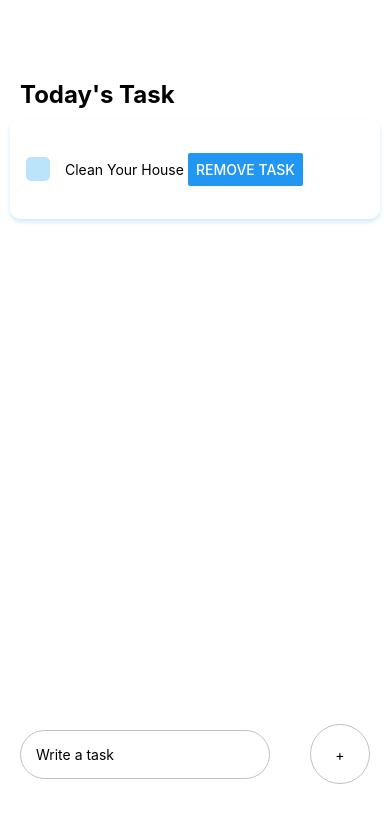
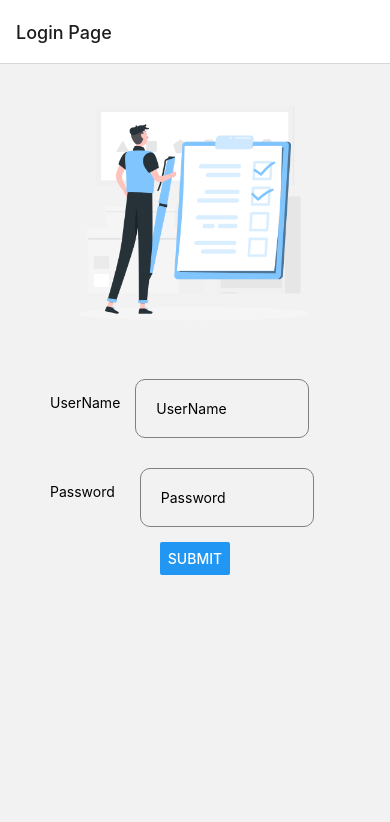
Before and after one commit to baosphoa0403/ReactNativeToDoList, a React Native app: screen / in a window 390 px wide. Shown: the top 822 px of the page. Built offline with nearby package versions, Linux system fonts and the light colour scheme.

Commit message:
Design layout Login

```diff
--- a/App.tsx
+++ b/App.tsx
@@ -1,30 +1,25 @@
+import {NavigationContainer} from '@react-navigation/native';
+import {createNativeStackNavigator} from '@react-navigation/native-stack';
 import React from 'react';
-import {ScrollView, StyleSheet, View} from 'react-native';
 import {Provider} from 'react-redux';
-import CreateTask from './src/component/CreateTask/CreateTask';
-import ListTask from './src/component/ListTask/ListTask';
-import Nav from './src/component/Nav/nav';
 import {store} from './src/component/store/store';
+import Detail from './src/pages/detail/Detail';
+import Home from './src/pages/home/home';
+import ListTaskToDo from './src/pages/listTask/ListTask';
 
+const Stack = createNativeStackNavigator();
 const App = () => {
   return (
     <Provider store={store}>
-      <View style={styles.container}>
-        <Nav />
-        <ScrollView>
-          <ListTask />
-        </ScrollView>
-        <CreateTask />
-      </View>
+      <NavigationContainer>
+        <Stack.Navigator initialRouteName="Login Page">
+          <Stack.Screen name="Login Page" component={Home} />
+          <Stack.Screen name="Detail" component={Detail} />
+          <Stack.Screen name="ListTask" component={ListTaskToDo} />
+        </Stack.Navigator>
+      </NavigationContainer>
     </Provider>
   );
 };
 
-const styles = StyleSheet.create({
-  container: {
-    flex: 1,
-    backgroundColor: 'white',
-  },
-});
-
 export default App;
--- a/package.json
+++ b/package.json
@@ -10,9 +10,13 @@
     "lint": "eslint . --ext .js,.jsx,.ts,.tsx"
   },
   "dependencies": {
+    "@react-navigation/native": "^6.0.8",
+    "@react-navigation/native-stack": "^6.5.0",
     "@reduxjs/toolkit": "^1.7.1",
     "react": "17.0.2",
     "react-native": "0.67.1",
+    "react-native-safe-area-context": "^3.3.2",
+    "react-native-screens": "^3.11.1",
     "react-redux": "^7.2.6",
     "redux": "^4.1.2"
   },
--- a/src/component/CreateTask/CreateTask.tsx
+++ b/src/component/CreateTask/CreateTask.tsx
@@ -28,7 +28,11 @@ const CreateTask = () => {
         style={styles.input}
         placeholder={'Write a task'}
         value={task}
-        onChangeText={text => setTask(text)}
+        onChangeText={text => {
+          console.log(text);
+
+          setTask(text);
+        }}
       />
       <TouchableOpacity onPress={() => handleAddTask()}>
         <View style={styles.addWrapper}>
--- /dev/null
+++ b/src/pages/detail/Detail.tsx
@@ -0,0 +1,13 @@
+import React from 'react';
+import {Button, Text, View} from 'react-native';
+
+const Detail = ({navigation}) => {
+  return (
+    <View style={{flex: 1, alignItems: 'center', justifyContent: 'center'}}>
+      <Text>Details Screen</Text>
+      <Button title="Go back" onPress={() => navigation.goBack()} />
+    </View>
+  );
+};
+
+export default Detail;
--- /dev/null
+++ b/src/pages/home/home.tsx
@@ -0,0 +1,67 @@
+/* eslint-disable react-native/no-inline-styles */
+import React, {useState} from 'react';
+import {
+  Alert,
+  Button,
+  Image,
+  StyleSheet,
+  Text,
+  TextInput,
+  View,
+} from 'react-native';
+// import ImageToDo from '../../img/todo.png';
+const Home = ({navigation}) => {
+  const [userName, setUserName] = useState<string>('');
+  const [password, setPassword] = useState<string>('');
+  return (
+    <View style={{flex: 1, alignItems: 'center', paddingHorizontal: 50}}>
+      <Image
+        source={require('../../img/todo.png')}
+        style={{width: 300, height: 300}}
+      />
+      <View>
+        <View style={{flexDirection: 'row'}}>
+          <Text style={{marginTop: 30}}>UserName</Text>
+          <TextInput
+            style={styles.input}
+            placeholder="UserName"
+            value={userName}
+            onChangeText={text => {
+              console.log(text);
+              setUserName(text);
+            }}
+          />
+        </View>
+        <View style={{flexDirection: 'row'}}>
+          <Text style={{marginTop: 30, marginRight: 10}}>Password</Text>
+          <TextInput
+            style={styles.input}
+            placeholder="Password"
+            value={password}
+            onChangeText={text => {
+              console.log(text);
+              setPassword(text);
+            }}
+          />
+        </View>
+      </View>
+      <Button
+        title="Submit"
+        onPress={() => Alert.alert('Simple Button pressed')}
+      />
+    </View>
+  );
+};
+const styles = StyleSheet.create({
+  input: {
+    borderColor: 'gray',
+    width: '60%',
+    borderWidth: 1,
+    borderRadius: 10,
+    padding: 20,
+    margin: 15,
+    // borderColor: '#7a42f4',
+    // borderWidth: 1,
+  },
+});
+export default Home;
--- /dev/null
+++ b/src/pages/listTask/ListTask.tsx
@@ -0,0 +1,25 @@
+import React from 'react';
+import {ScrollView, StyleSheet, View} from 'react-native';
+import CreateTask from '../../component/CreateTask/CreateTask';
+import ListTask from '../../component/ListTask/ListTask';
+import Nav from '../../component/Nav/nav';
+
+const ListTaskToDo = () => {
+  return (
+    <View style={styles.container}>
+      <Nav />
+      <ScrollView>
+        <ListTask />
+      </ScrollView>
+      <CreateTask />
+    </View>
+  );
+};
+const styles = StyleSheet.create({
+  container: {
+    flex: 1,
+    backgroundColor: 'white',
+  },
+});
+
+export default ListTaskToDo;
```
Also changed, not shown: src/pages/Login/Login.tsx (deleted, +0 -8 lines), src/img/todo.png (added), 2 other files (tests, documents, lock files or other folders).
